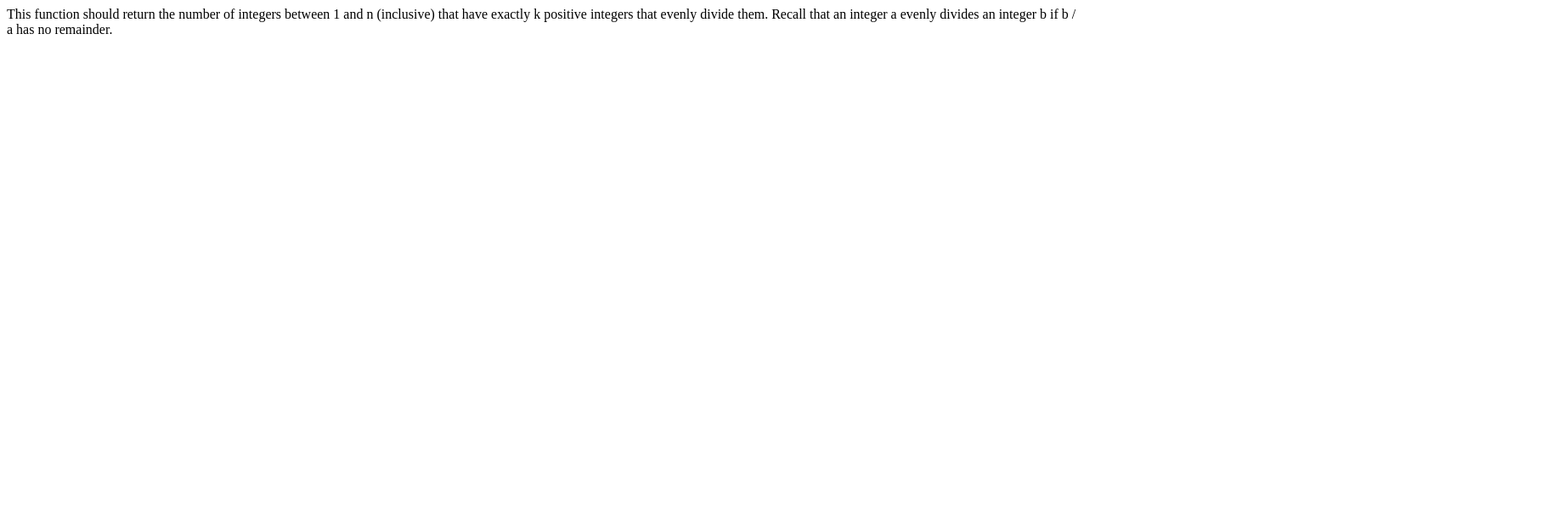
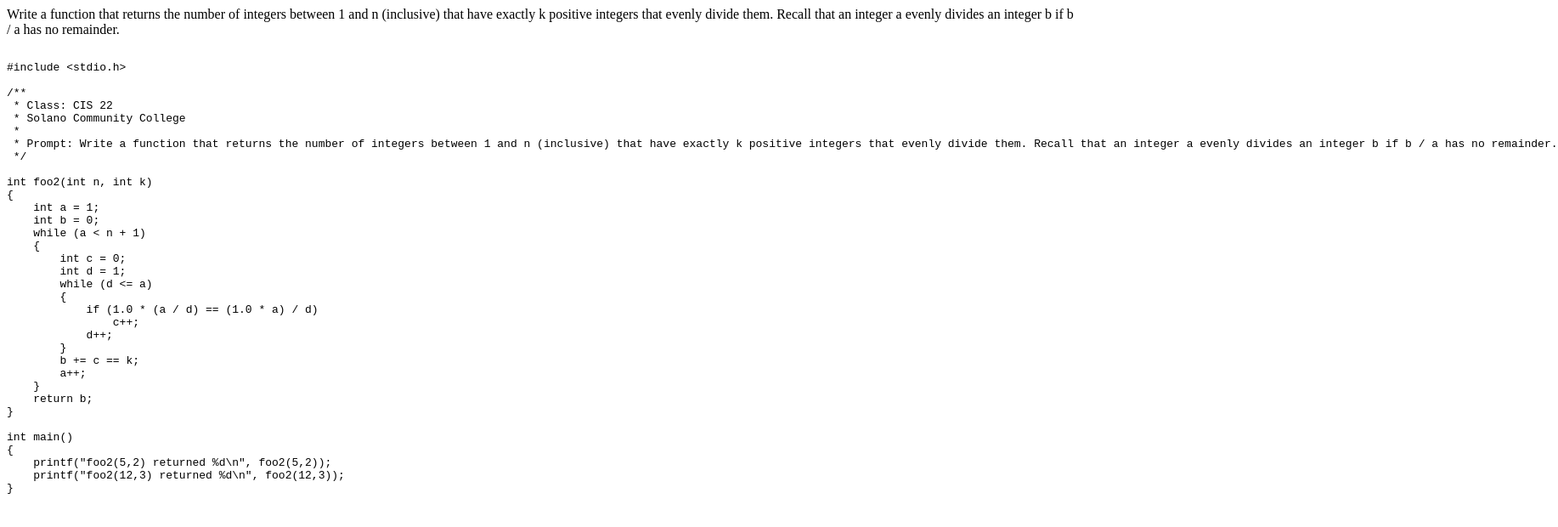
Before and after one commit to fantasticcoder/exercises, a plain HTML site: page index.html in a window 1280 px wide. Shown: the whole page at 85% size, 1834 px wide, since content can reach past the window. Drawn offline with Linux system fonts and the light colour scheme.

Commit message:
Finished homework

```diff
--- a/index.html
+++ b/index.html
@@ -6,6 +6,46 @@
     	content="width=device-width, initial-scale=1">
 </head>
 <body>
-This function should return the number of integers between 1 and n (inclusive) that have exactly k positive integers that evenly divide them. Recall that an integer a evenly divides an integer b if b / a has no remainder.
+Write a function that returns the number of integers between 1 and n (inclusive) that have exactly k positive integers that evenly divide them. Recall that an integer a evenly divides an integer b if b / a has no remainder.
+
+<pre>
+<code>
+#include &lt;stdio.h&gt;
+
+/**
+ * Class: CIS 22
+ * Solano Community College
+ *
+ * Prompt: Write a function that returns the number of integers between 1 and n (inclusive) that have exactly k positive integers that evenly divide them. Recall that an integer a evenly divides an integer b if b / a has no remainder.
+ */
+
+int foo2(int n, int k)
+{
+    int a = 1;
+    int b = 0;
+    while (a < n + 1)
+    {
+        int c = 0;
+        int d = 1;
+        while (d <= a)
+        {
+            if (1.0 * (a / d) == (1.0 * a) / d)
+                c++;
+            d++;
+        }
+        b += c == k;
+        a++;
+    }
+    return b;
+}
+
+int main()
+{
+    printf("foo2(5,2) returned %d\n", foo2(5,2));
+    printf("foo2(12,3) returned %d\n", foo2(12,3));
+}
+</code>
+</pre>
+
 </body>
 </html>
```
